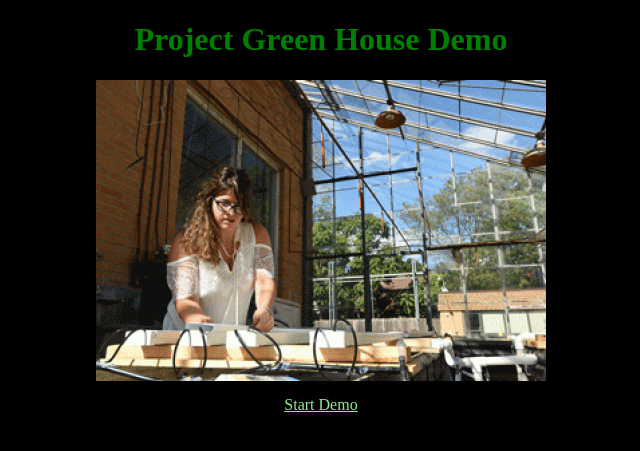
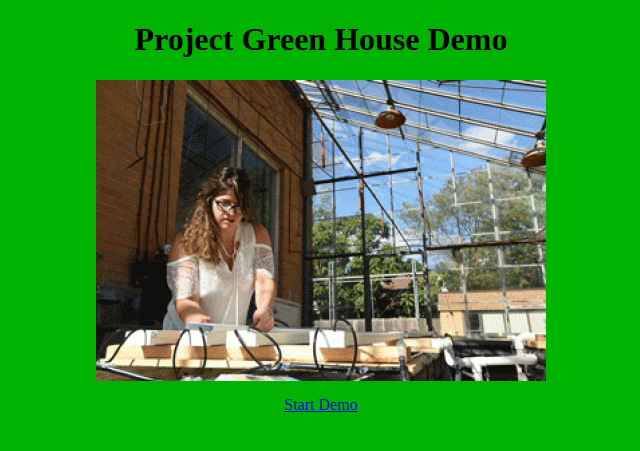
Before and after one commit to Bosa100/project_green, a Flask app: template website/templates/index_old.html in a window 1280 px wide. Shown: the top 451 px of the page, without its empty margins (319-959 px from the left). Run offline with Flask 2, Linux system fonts and the light colour scheme; the template is opened without the code that fills it, so the values that code supplies are empty.

Commit message:
Update index.css

```diff
--- a/website/static/css/index.css
+++ b/website/static/css/index.css
@@ -1,6 +1,6 @@
-body {
-	background: black;
-	color: green;
+body{
+	background-color: #00B300;
+	color: #000000;
 	text-align: center;
 }
 
@@ -10,6 +10,14 @@ img {
 	padding-bottom: 15px;
 }
 
-a {
-	color: LightGreen;
+.mainDiv{
+	text-align: center;
+	background-color: #FFFFFF;
+	border-radius: 5px;
+	height: 100%;
 }
+
+.putLeft{
+	text-align: left;
+	margin-left: 2%;
+}
```
